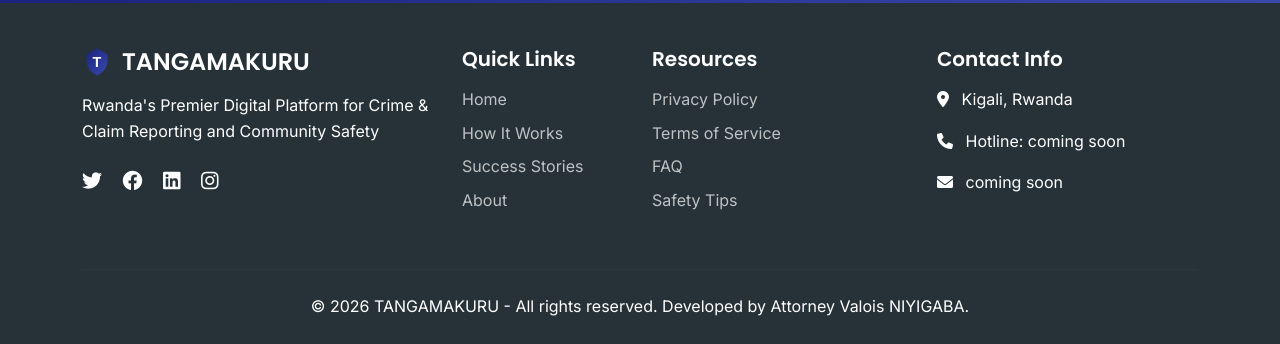
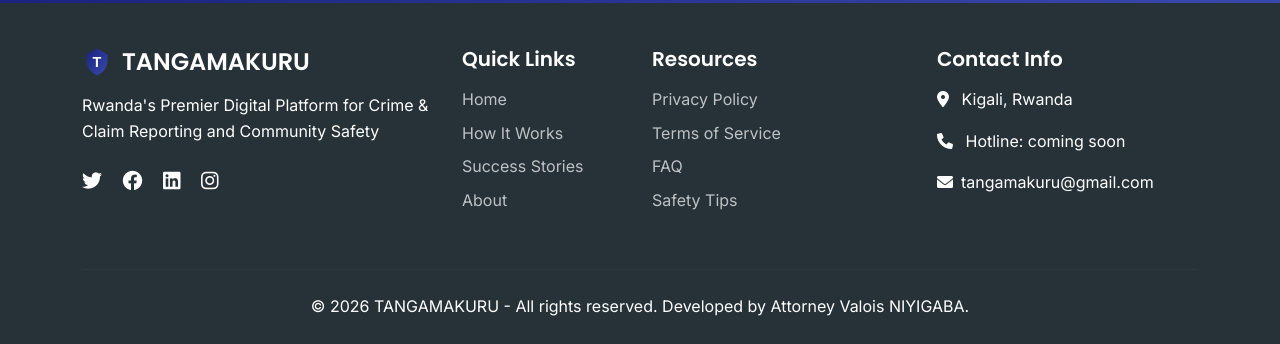
Before and after one commit to attorney755/Tangamakuru, a Flask app: page / in a window 1280 px wide. Shown: the part 4654-4998 px from the top of the page. Run offline with Flask 3, Linux system fonts and the light colour scheme; data that the repository does not hold is empty.

Commit message:
Update base.html

```diff
--- a/frontend/templates/base.html
+++ b/frontend/templates/base.html
@@ -788,7 +788,7 @@
                     <h5 class="mb-3">Contact Info</h5>
                     <p><i class="fas fa-map-marker-alt me-2"></i> Kigali, Rwanda</p>
                     <p><i class="fas fa-phone me-2"></i> Hotline: coming soon</p>
-                    <p><i class="fas fa-envelope me-2"></i> coming soon</p>
+                    <p><i class="fas fa-envelope me-2"></i>tangamakuru@gmail.com</p>
                 </div>
             </div>
             <hr class="my-4" style="border-color:rgba(255,255,255,0.1);">
```
